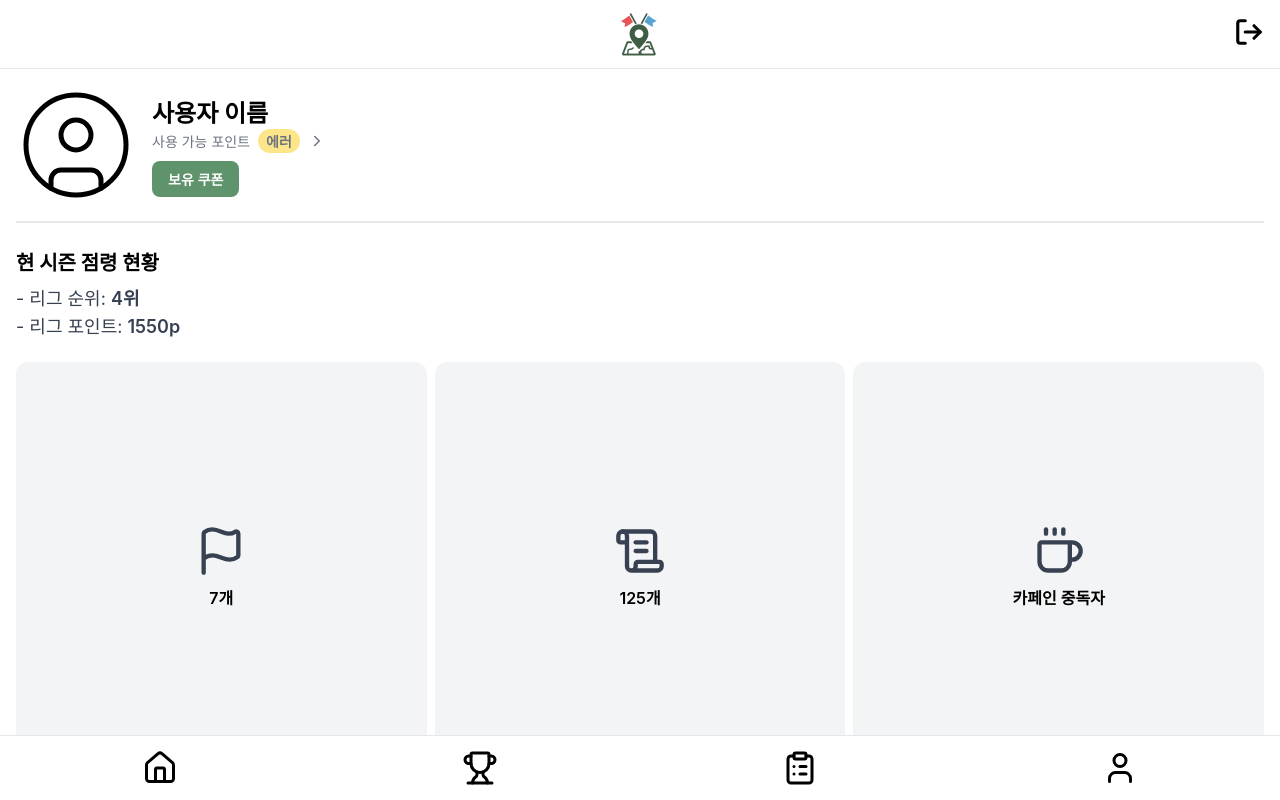
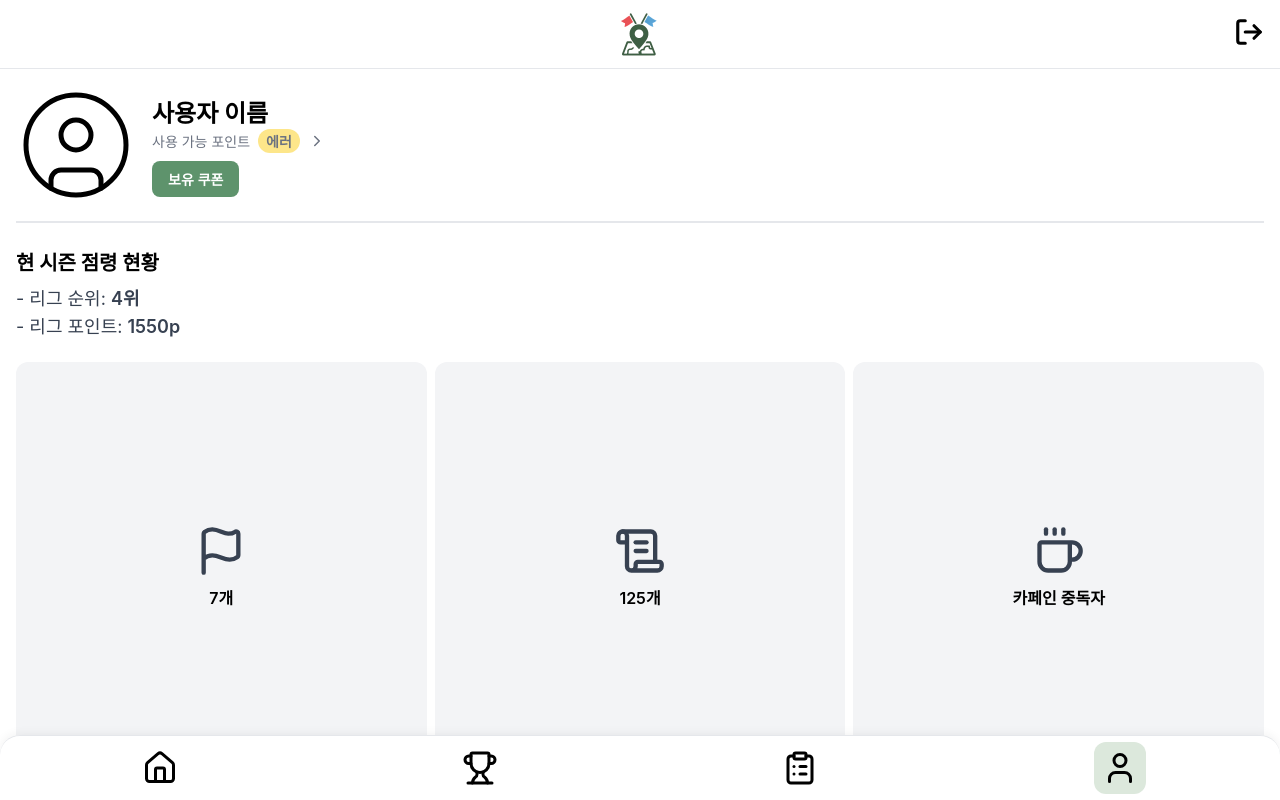
Before and after one commit to battlemap-org/battlemap-fe, a React (Vite) app: page /profile in a window 1280 px wide. Shown: the top 800 px of the page. Built offline with nearby package versions, Linux system fonts and the light colour scheme; a web font is replaced by a local one.

Commit message:
푸터 수정 완료

```diff
--- a/src/components/Footer.jsx
+++ /dev/null
@@ -1,51 +0,0 @@
-import React from 'react';
-import { NavLink } from 'react-router-dom';
-import { Home, Trophy, ClipboardList, User } from 'lucide-react';
-
-const Footer = () => {
-  const menubar = [
-    { icon: Home, path: '/' },
-    { icon: Trophy, path: '/ranking' },
-    { icon: ClipboardList, path: '/result' },
-    { icon: User, path: '/profile' },
-  ];
-
-  return (
-    <footer
-      style={{
-        position: 'fixed',
-        // 1. 화면 하단 고정을 위한 'bottom: 0'만 남겼습니다.
-        bottom: 0,
-
-        // 2. 제가 임의로 추가했던 left, right, margin, maxWidth 속성을 모두 삭제했습니다.
-        //    이제 보내주신 원본 코드처럼 동작합니다.
-        width: '100%',
-        height: 64,
-        background: '#fff',
-        borderTop: '1px solid #e5e7eb',
-        display: 'flex',
-        justifyContent: 'space-around',
-        alignItems: 'center',
-        zIndex: 2000,
-      }}
-    >
-      {menubar.map(({ icon: Icon, path }) => (
-        <NavLink
-          key={path}
-          to={path}
-          style={{
-            display: 'flex',
-            flexDirection: 'column',
-            alignItems: 'center',
-            textDecoration: 'none',
-            color: '#000',
-          }}
-        >
-          <Icon size={36} style={{ color: '#000' }} />
-        </NavLink>
-      ))}
-    </footer>
-  );
-};
-
-export default Footer;
--- a/src/components/Layout.jsx
+++ b/src/components/Layout.jsx
@@ -1,6 +1,6 @@
 import React from "react";
 import { Outlet } from "react-router-dom";
-import Footer from "./Footer";
+import Footer from "./footer/Footer";
 
 function Layout() {
   return (
--- /dev/null
+++ b/src/components/footer/Footer.css
@@ -0,0 +1,36 @@
+.footer-container {
+  position: fixed;
+  bottom: 0;
+  width: 100%;
+  height: 64px;
+  background: #fff;
+  border-top-left-radius: 20px;
+  border-top-right-radius: 20px;
+  box-shadow: 0 -2px 10px rgba(0, 0, 0, 0.05);
+  border-top: 1px solid #e5e7eb;
+
+  display: flex;
+  justify-content: space-around;
+  align-items: center;
+  z-index: 2000;
+}
+
+.footer-navlink {
+  display: flex;
+  align-items: center;
+  justify-content: center;
+  text-decoration: none;
+  color: #000;
+  padding: 8px;
+  border-radius: 12px;
+
+  transition: background-color 0.2s ease;
+}
+
+.footer-navlink:hover {
+  background-color: #dce8dc;
+}
+
+.footer-navlink.active {
+  background-color: #dce8dc;
+}
--- /dev/null
+++ b/src/components/footer/Footer.jsx
@@ -0,0 +1,32 @@
+import React from 'react';
+import { NavLink } from 'react-router-dom';
+import { Home, Trophy, ClipboardList, User } from 'lucide-react';
+import './Footer.css';
+
+const Footer = () => {
+  const menubar = [
+    { icon: Home, path: '/' },
+    { icon: Trophy, path: '/ranking' },
+    { icon: ClipboardList, path: '/result' },
+    { icon: User, path: '/profile' },
+  ];
+
+  return (
+    <footer className="footer-container">
+      {menubar.map(({ icon: Icon, path }) => (
+        <NavLink
+          key={path}
+          to={path}
+
+          className={({ isActive }) =>
+            isActive ? 'footer-navlink active' : 'footer-navlink'
+          }
+        >
+          <Icon size={36} />
+        </NavLink>
+      ))}
+    </footer>
+  );
+};
+
+export default Footer;
--- a/src/pages/bucheonmap/Bucheonmap.jsx
+++ b/src/pages/bucheonmap/Bucheonmap.jsx
@@ -2,7 +2,7 @@
 import React, { useState, useEffect } from "react";
 import "./Bucheonmap.css";
 import Header from "../../components/header/Header";
-import Footer from "../../components/Footer";
+import Footer from "../../components/footer/Footer";
 import StatusModal from "../../components/statusmodal/StatusModal";
 import imageMapResize from "image-map-resizer";
 
--- a/src/pages/entirelevel/Entirelevel.jsx
+++ b/src/pages/entirelevel/Entirelevel.jsx
@@ -1,7 +1,7 @@
 import React, { useEffect, useState } from "react";
 import "./Entirelevel.css";
 import Header from "../../components/header/Header";
-import Footer from "../../components/Footer";
+import Footer from "../../components/footer/Footer";
 //import axios from "axios";
 
 
--- a/src/pages/filter/Filter.jsx
+++ b/src/pages/filter/Filter.jsx
@@ -1,7 +1,7 @@
 import React from "react";
 import "./Filter.css";
 import Header from '../../components/header/Header';
-import Footer from '../../components/Footer';
+import Footer from '../../components/footer/Footer';
 import { useNavigate } from "react-router-dom";
 
 const categoryNames = {
--- a/src/pages/pickCafe/PickCafe.jsx
+++ b/src/pages/pickCafe/PickCafe.jsx
@@ -1,12 +1,12 @@
 import React, { useState, useEffect, useRef } from 'react';
 import './PickCafe.css';
 import Header from '../../components/header/Header';
-import Footer from '../../components/Footer';
+import Footer from '../../components/footer/Footer';
 import { useParams, useNavigate } from 'react-router-dom';
 import axios from 'axios';
 
 const KAKAO_API_KEY = "3a11aa359ca635ecbd8260eb1d2271db";
-const BASE_URL = "http://3.35.246.97:8081";
+const BASE_URL = "http://3.39.56.40:8080";
 
 const categoryNames = {
   FD6: "식당",
--- a/src/pages/questcontents/QuestContents.jsx
+++ b/src/pages/questcontents/QuestContents.jsx
@@ -1,7 +1,7 @@
 import React, { useState, useRef } from 'react';
 import './QuestContents.css';
 import Header from '../../components/header/Header';
-import Footer from '../../components/Footer';
+import Footer from '../../components/footer/Footer';
 import ResultModal from '../../components/resultmodal/ResultModal';
 import fail_image1 from '/assets/fail_image1.png';
 import fail_image2 from '/assets/fail_image2.png';
--- a/src/pages/questlist/QuestList.jsx
+++ b/src/pages/questlist/QuestList.jsx
@@ -1,7 +1,7 @@
 import React from 'react';
 import './QuestList.css';
 import Header from '../../components/header/Header';
-import Footer from '../../components/Footer';
+import Footer from '../../components/footer/Footer';
 
 const questListData = [
   { id: 1, name: '퀘스트 1', points: 50 },
```
